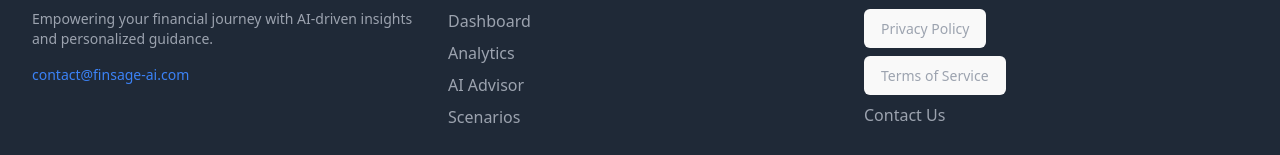
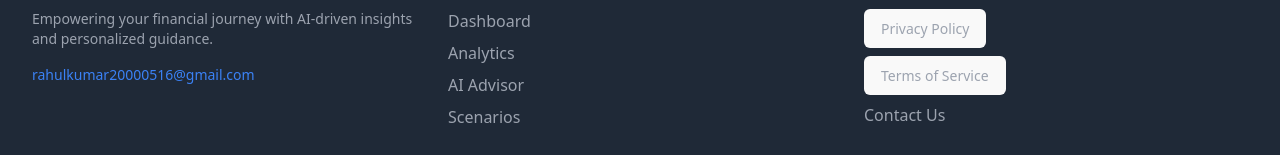
Before and after one commit to imRahul05/Fin_service, a React (Vite) app in the folder fin_service/: page / in a window 1280 px wide. Shown: the part 1795-1950 px from the top of the page. Built offline with nearby package versions, Linux system fonts and the light colour scheme; no server answers.

Commit message:
fix: update contact email in Footer component for accurate communication

```diff
--- a/fin_service/src/components/common/Footer.jsx
+++ b/fin_service/src/components/common/Footer.jsx
@@ -12,15 +12,14 @@ const Footer = () => {
             <footer className="bg-gray-800 text-white rounded-t-3xl shadow-lg">
                 <div className="max-w-7xl mx-auto py-8 px-4 sm:px-6 lg:px-8">
                     <div className="grid grid-cols-1 md:grid-cols-3 gap-8">
-                        {/* Logo and Description */}
                         <div className="mb-4 md:mb-0">
                             <h2 className="text-lg font-bold">FinSage AI</h2>
                             <p className="mt-2 text-sm text-gray-400">
                                 Empowering your financial journey with AI-driven insights and personalized guidance.
                             </p>
                             <p className="mt-4 text-sm text-gray-400">
-                                <a href="mailto:contact@finsage-ai.com" className="hover:text-white">
-                                    contact@finsage-ai.com
+                                <a href="mailto:rahulkumar20000516@gmail.com" className="hover:text-white">
+                                    rahulkumar20000516@gmail.com
                                 </a>
                             </p>
                         </div>
```
